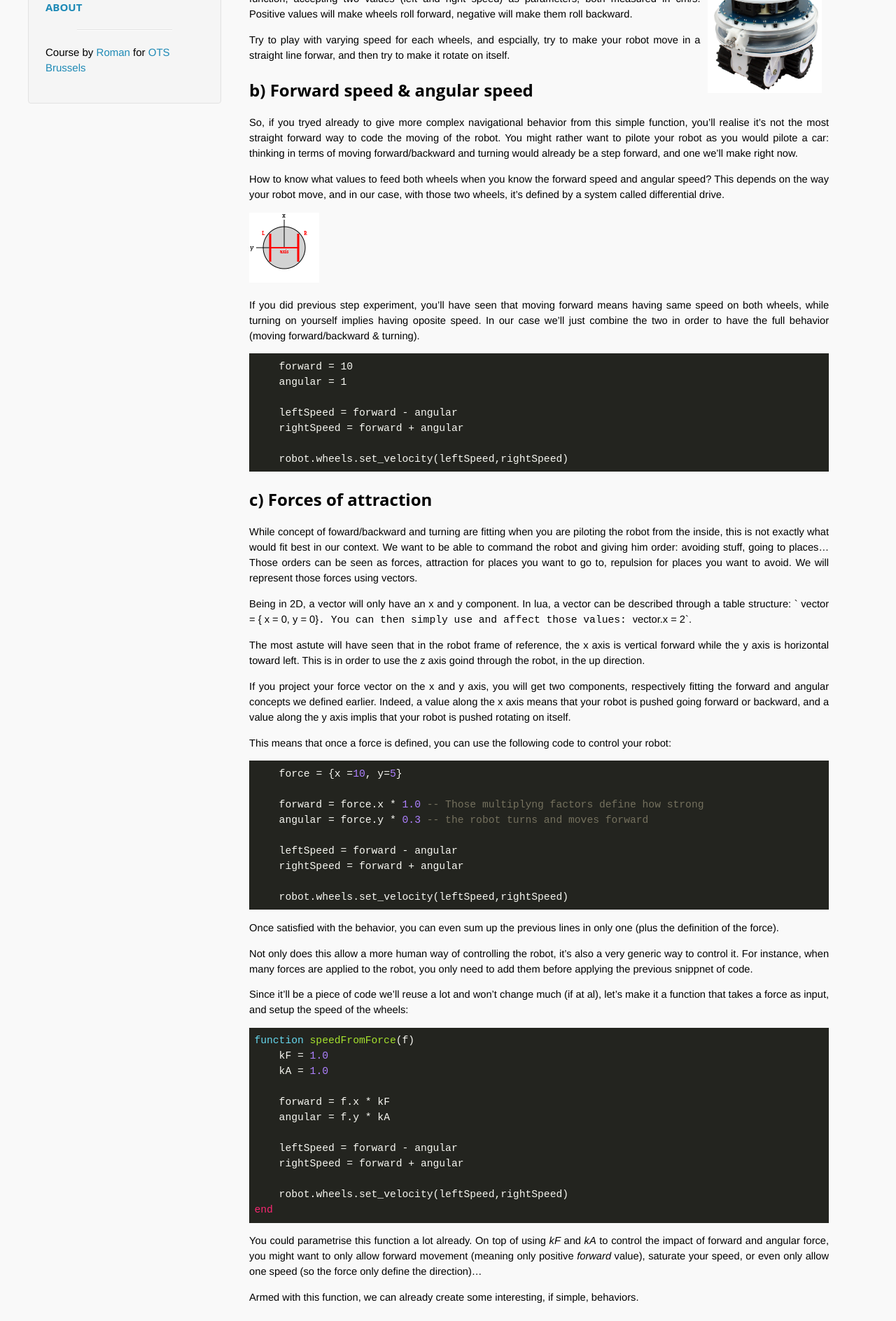
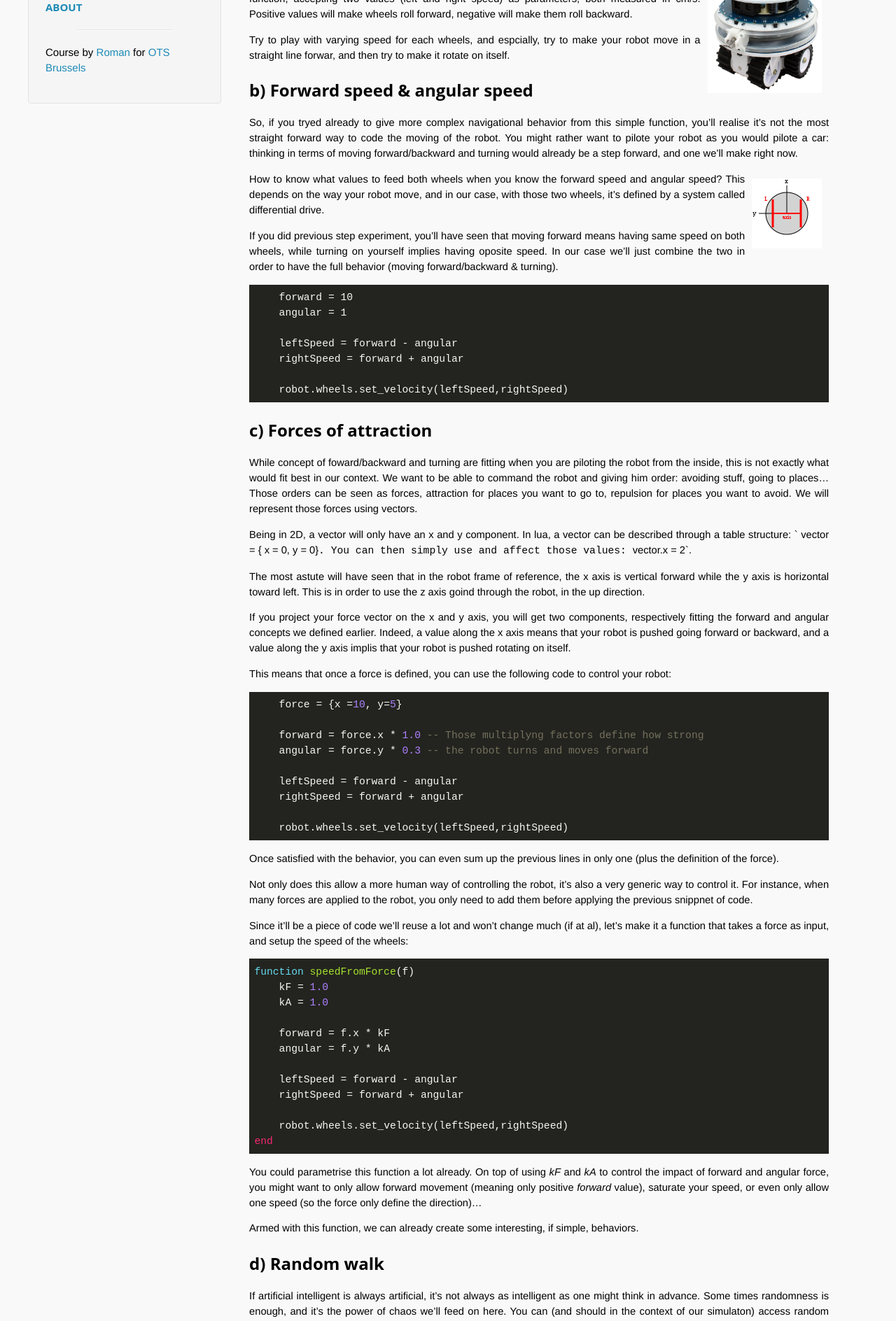
Before and after one commit to OpenTechSchool-Brussels/AI-for-robots-and-swarms, a Jekyll site: the page built from The-first-step.markdown, in a window 1280 px wide. Shown: the part 416-2304 px from the top of the page at 70% size. Built offline with Jekyll 4.4.1, drawn with Linux system fonts in a browser that asks for light colours; Markdown is read by kramdown in place of the engine named in the settings.

Commit message:
Update The-first-step.markdown

```diff
--- a/The-first-step.markdown
+++ b/The-first-step.markdown
@@ -18,9 +18,9 @@
 ## b) Forward speed & angular speed
 So, if you tryed already to give more complex navigational behavior from this simple function, you'll realise it's not the most straight forward way to code the moving of the robot. You might rather want to pilote your robot as you would pilote a car: thinking in terms of moving forward/backward and turning would already be a step forward, and one we'll make right now.
 
+<img src="./assets/robot_wheels.png" alt="picture of the differential drive" style="float:right; margin:10px;">
+
 How to know what values to feed both wheels when you know the forward speed and angular speed? This depends on the way your robot move, and in our case, with those two wheels, it's defined by a system called differential drive.
-
-![differential drive](./assets/robot_wheels.png)
 
 If you did previous step experiment, you'll have seen that moving forward means having same speed on both wheels, while turning on yourself implies having oposite speed. In our case we'll just combine the two in order to have the full behavior (moving forward/backward & turning).
 
```
